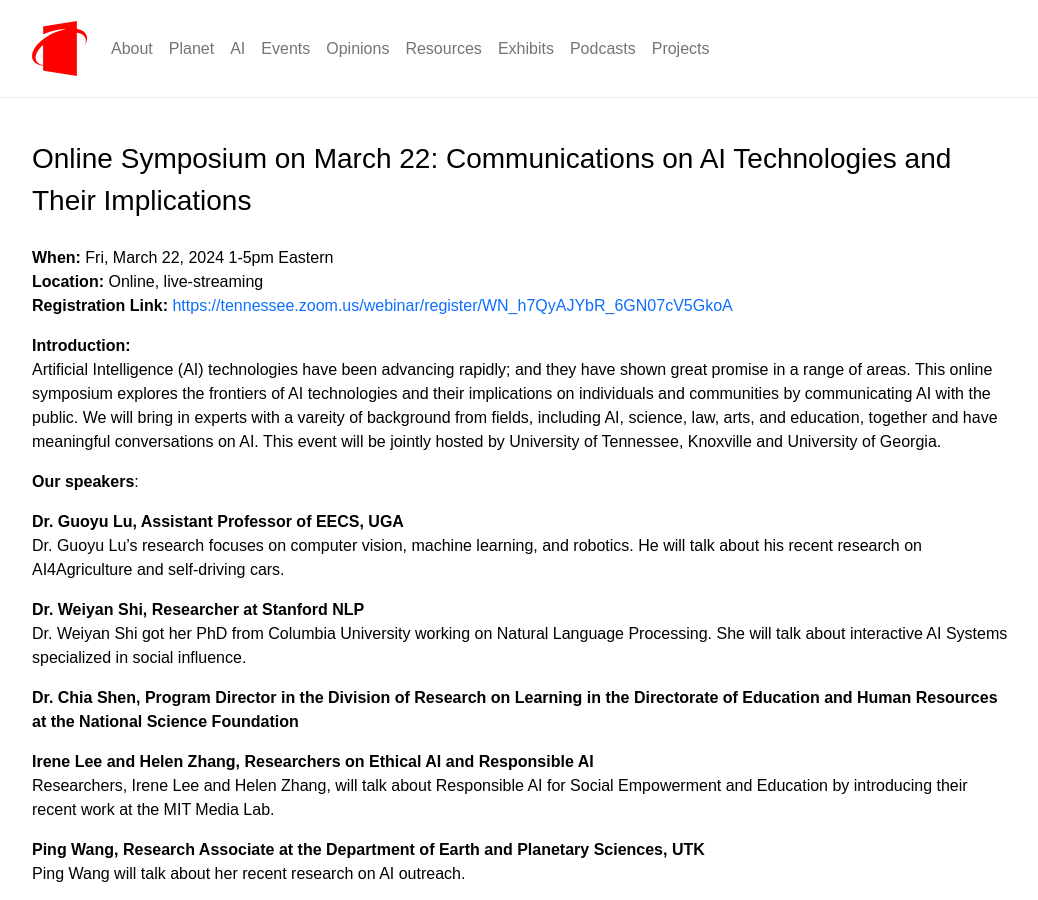
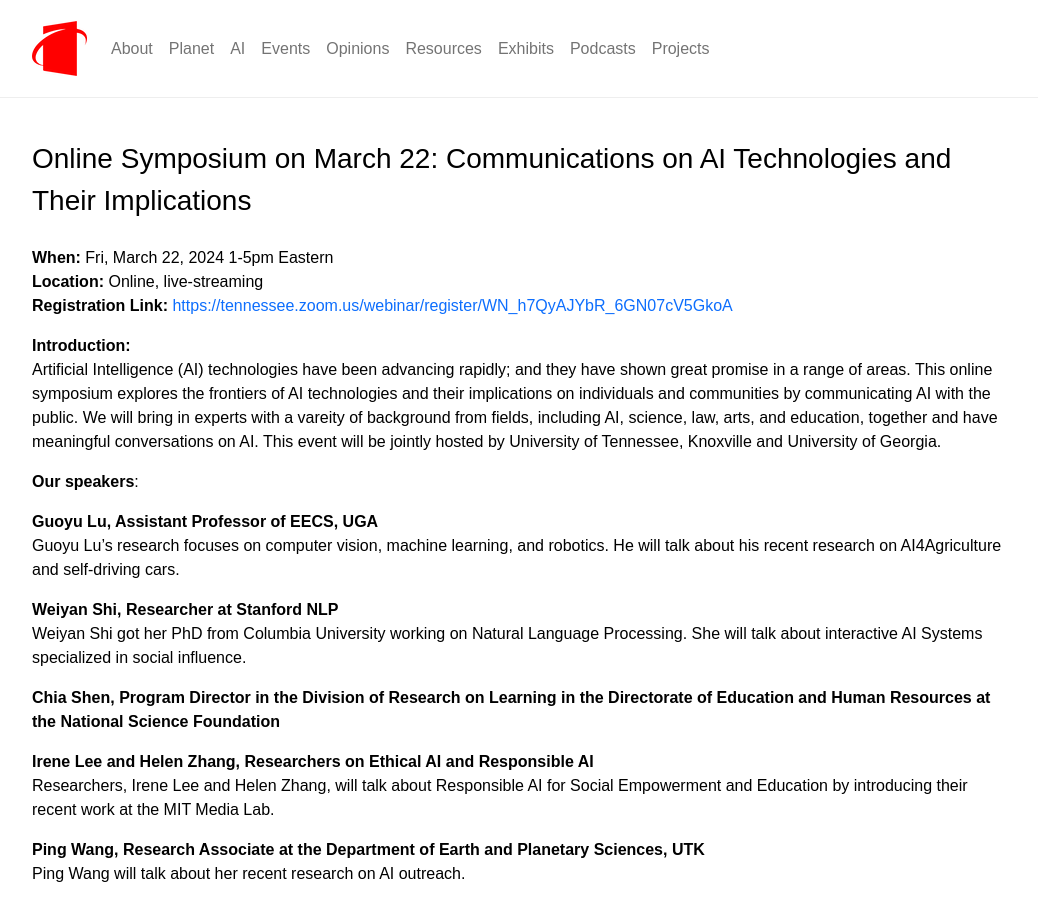
Before and after one commit to planet-ai-2023/planet-ai-2023.github.io, a Jekyll site: the page built from _posts/2024-2-26-online-symposium-communicaitons-on-ai-technologies-and-their-implications.md, in a window 1280 px wide and 900 px high. Shown: the whole window, without its empty margins (120-1158 px from the left). Built offline with Jekyll 4.4.1, drawn with Linux system fonts in a browser that asks for light colours.

```diff
--- a/_posts/2024-2-26-online-symposium-communicaitons-on-ai-technologies-and-their-implications.md
+++ b/_posts/2024-2-26-online-symposium-communicaitons-on-ai-technologies-and-their-implications.md
@@ -16,13 +16,13 @@ Artificial Intelligence (AI) technologies have been advancing rapidly; and they
 
 **Our speakers**:
 
-**Dr. Guoyu Lu, Assistant Professor of EECS, UGA**
-Dr. Guoyu Lu's research focuses on computer vision, machine learning, and robotics. He will talk about his recent research on AI4Agriculture and self-driving cars.
+**Guoyu Lu, Assistant Professor of EECS, UGA**
+Guoyu Lu's research focuses on computer vision, machine learning, and robotics. He will talk about his recent research on AI4Agriculture and self-driving cars.
 
-**Dr. Weiyan Shi, Researcher at Stanford NLP**
-Dr. Weiyan Shi got her PhD from Columbia University working on Natural Language Processing. She will talk about interactive AI Systems specialized in social influence.
+**Weiyan Shi, Researcher at Stanford NLP**
+Weiyan Shi got her PhD from Columbia University working on Natural Language Processing. She will talk about interactive AI Systems specialized in social influence.
 
-**Dr. Chia Shen, Program Director in the Division of Research on Learning in the Directorate of Education and Human Resources at the National Science Foundation**
+**Chia Shen, Program Director in the Division of Research on Learning in the Directorate of Education and Human Resources at the National Science Foundation**
 
 **Irene Lee and Helen Zhang, Researchers on Ethical AI and Responsible AI**
 Researchers, Irene Lee and Helen Zhang, will talk about Responsible AI for Social Empowerment and Education by introducing their recent work at the MIT Media Lab.
```
